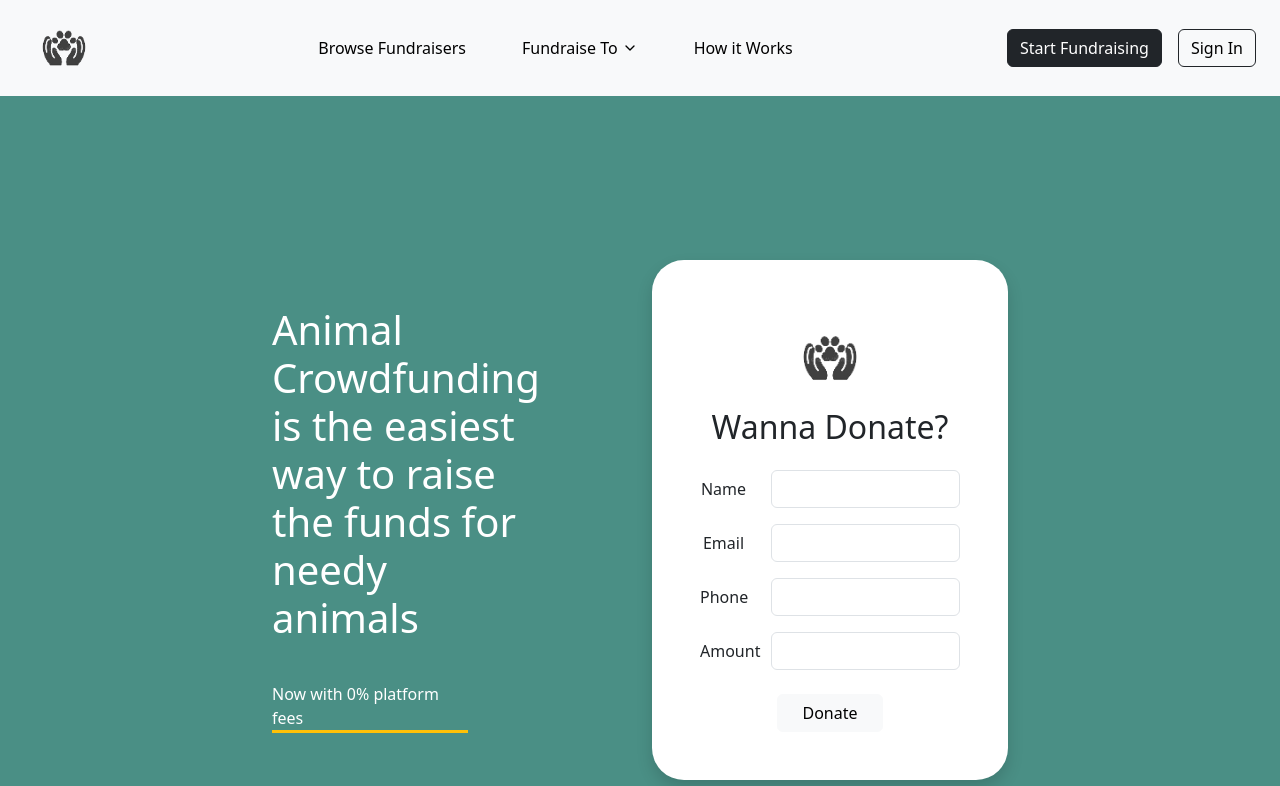
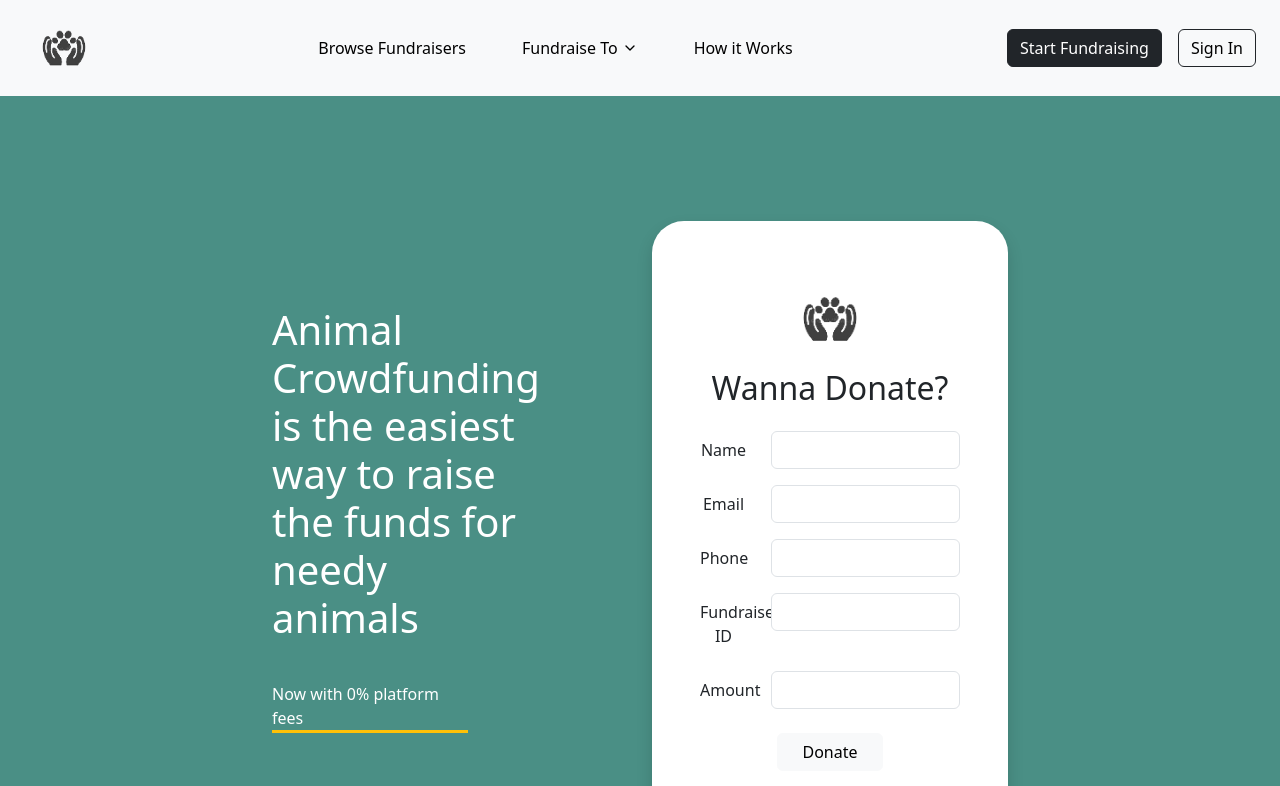
Before and after one commit to alisha-sapkal/powPromisesUI, a React (Vite) app: page / in a window 1280 px wide. Shown: the top 786 px of the page. Built offline with nearby package versions, Linux system fonts and the light colour scheme; a web font is replaced by a local one.

Commit message:
fundraisr form

```diff
--- a/src/components/Home/MainHome.jsx
+++ b/src/components/Home/MainHome.jsx
@@ -216,6 +216,21 @@ const MainHome = () => {
                   />
                 </div>
               </div>
+              <div className="mb-3 row">
+                <label className="col-sm-3 col-form-label">Fundraiser ID</label>
+                <div className="col-sm-9">
+                  <input
+                    type="number"
+                    name="fundraiserId"
+                    value={formData.fundraiserId}
+                    onChange={handleChange}
+                    className="form-control"
+                    min="1"
+                    step="0.01"
+                    required
+                  />
+                </div>
+              </div>
               <div className="mb-4 row">
                 <label className="col-sm-3 col-form-label">Amount</label>
                 <div className="col-sm-9">
```
